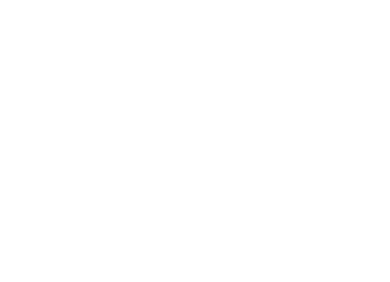
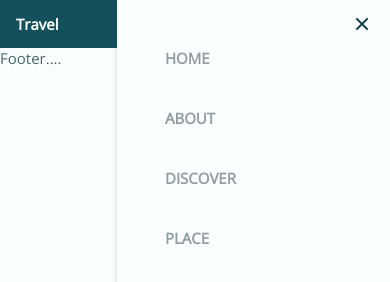
Before and after one commit to mdmuradhossain/travel-landing-page, a plain HTML site: page index.html in a window 390 px wide. Shown: the top 282 px of the page. Drawn offline with nearby package versions, Linux system fonts and the light colour scheme.

Commit message:
header section html and css added

```diff
--- a/assets/css/style.css
+++ b/assets/css/style.css
@@ -62,3 +62,161 @@
     --smaller-font-size: 0.813rem;
   }
 }
+
+/* Universal */
+* {
+  box-sizing: border-box;
+  padding: 0;
+  margin: 0;
+}
+
+html {
+  scroll-behavior: smooth;
+}
+
+body {
+  margin: var(--header-height) 0 0 0;
+  font-family: var(--body-font);
+  font-size: var(--normal-font-size);
+  background-color: var(--body-color);
+  color: var(--text-color);
+}
+
+h1,
+h2,
+h3 {
+  color: var(--title-color);
+  font-weight: var(--font-semi-bold);
+  font-family: var(--title-font);
+}
+
+ul {
+  list-style: none;
+}
+
+a {
+  text-decoration: none;
+}
+
+img,
+video {
+  max-width: 100%;
+  height: auto;
+}
+
+button,
+input {
+  border: none;
+  font-family: var(--body-font);
+  font-size: var(--normal-font-size);
+}
+
+button {
+  cursor: pointer;
+}
+
+input {
+  outline: none;
+}
+
+.main {
+  /* overflow-x: hidden; */
+}
+
+/* Re-use */
+.section {
+  padding: 4.5rem 0 2.5rem;
+}
+
+.section__title {
+  font-size: var(--h2-font-size);
+  color: var(--title-color);
+  text-align: center;
+  text-transform: capitalize;
+  margin-bottom: var(--mb-2);
+}
+
+.container {
+  max-width: 100%;
+  margin-left: var(--mb-1);
+  margin-right: var(--mb-1);
+}
+
+.grid {
+  display: grid;
+  gap: 1.5rem;
+}
+
+/* Header  */
+
+.header {
+  width: 100%;
+  position: fixed;
+  top: 0;
+  left: 0;
+  z-index: var(--z-fixed);
+  background-color: var(--primary-color);
+}
+
+.nav {
+  height: var(--header-height);
+  display: flex;
+  justify-content: space-between;
+  align-items: center;
+}
+
+.nav__logo,
+.nav__toggle {
+  color: var(--white-color);
+}
+
+.nav__logo {
+  font-weight: var(--font-semi-bold);
+}
+.nav__toggle {
+  font-size: 1.2rem;
+  cursor: pointer;
+}
+
+.nav__menu {
+  position: relative;
+}
+
+@media screen and (max-width: 767px) {
+  .nav__menu {
+    position: fixed;
+    background-color: var(--body-color);
+    top: 0;
+    right: 0;
+    width: 70%;
+    height: 100%;
+    box-shadow: -1px 0 4px rgba(14, 55, 63, 0.15);
+    padding: 3rem;
+    transition: 0.4s;
+  }
+}
+
+.nav__list {
+  display: flex;
+  flex-direction: column;
+  row-gap: 2.5rem;
+}
+
+.nav__link {
+  color: var(--text-color-light);
+  font-weight: var(--font-semi-bold);
+  text-transform: uppercase;
+}
+
+.nav__link:hover {
+  color: var(--text-color);
+}
+
+.nav__close {
+  position: absolute;
+  top: 0.75rem;
+  right: 1rem;
+  font-size: 1.5rem;
+  color: var(--title-color);
+  cursor: pointer;
+}
--- a/index.html
+++ b/index.html
@@ -16,6 +16,44 @@
     <title>Travel Website</title>
   </head>
   <body>
+    <!-- Start Header Section -->
+    <header class="header" id="header">
+      <nav class="nav container">
+        <a href="#" class="nav__logo">Travel</a>
+
+        <div class="nav__menu" id="nav-menu">
+          <ul class="nav__list">
+            <li class="nav__item">
+              <a href="#home" class="nav__link active-link">Home</a>
+            </li>
+            <li class="nav__item">
+              <a href="#about" class="nav__link">About</a>
+            </li>
+            <li class="nav__item">
+              <a href="#discover" class="nav__link">Discover</a>
+            </li>
+            <li class="nav__item">
+              <a href="#place" class="nav__link">Place</a>
+            </li>
+          </ul>
+
+          <!-- <div class="nav__dark">
+             Theme change button
+            <span class="change-theme-name">Dark mode</span>
+            <i class="ri-moon-line change-theme" id="theme-button"></i>
+          </div>  -->
+
+          <i class="ri-close-line nav__close" id="nav-close"></i>
+        </div>
+
+        <div class="nav__toggle" id="nav-toggle">
+          <i class="ri-function-line"></i>
+        </div>
+      </nav>
+    </header>
+    <!-- End Header Section -->
+    <main></main>
+    <footer>Footer....</footer>
     <script src="https://unpkg.com/swiper@7/swiper-bundle.min.js"></script>
     <script src="assets/js/main.js"></script>
   </body>
```
